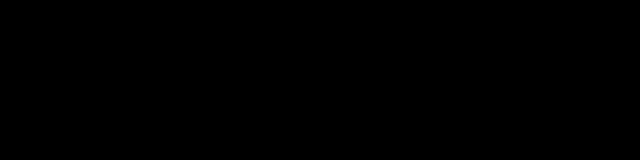
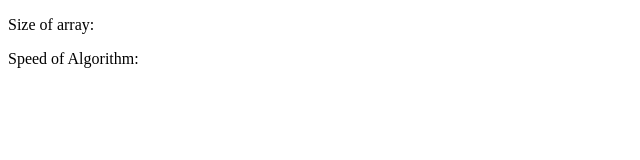
Before and after one commit to axhaar/Sorting-Visualizer, a plain HTML site: page index.html in a window 1280 px wide. Shown: the whole page, without its empty margins (0-640 px from the left). Drawn offline with Linux system fonts and the light colour scheme.

Commit message:
navigation panel first div class

```diff
--- a/index.html
+++ b/index.html
@@ -4,8 +4,15 @@
 <head>
     <title>Sorting Visualizer</title>
 </head>
-<body style="background-color: black;">
-
+<body style="background-color: white;">
+    <header>
+        <nav>
+            <div class="array-inputs">
+                <p>Size of array: </p>
+                <p>Speed of Algorithm: </p>
+            </div>
+        </nav>
+    </header>
 </body>
 
 </body>
```
